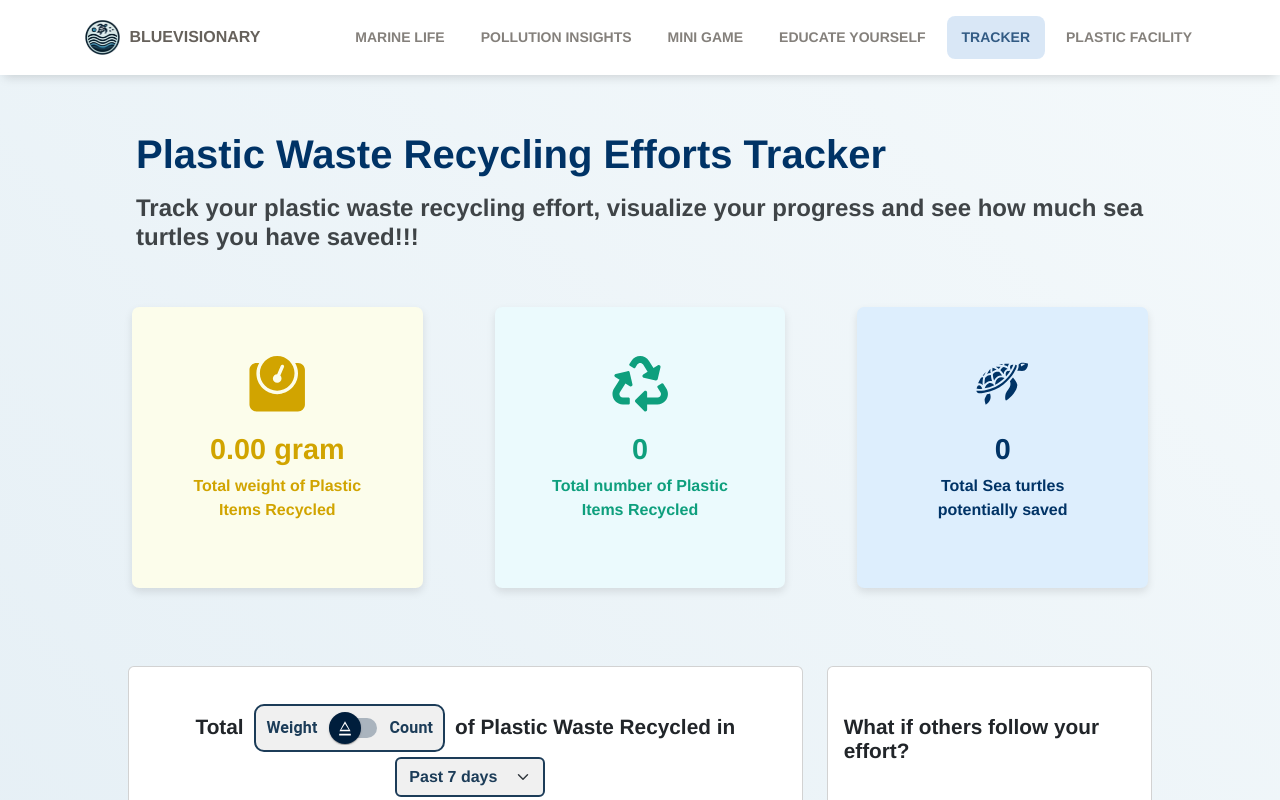
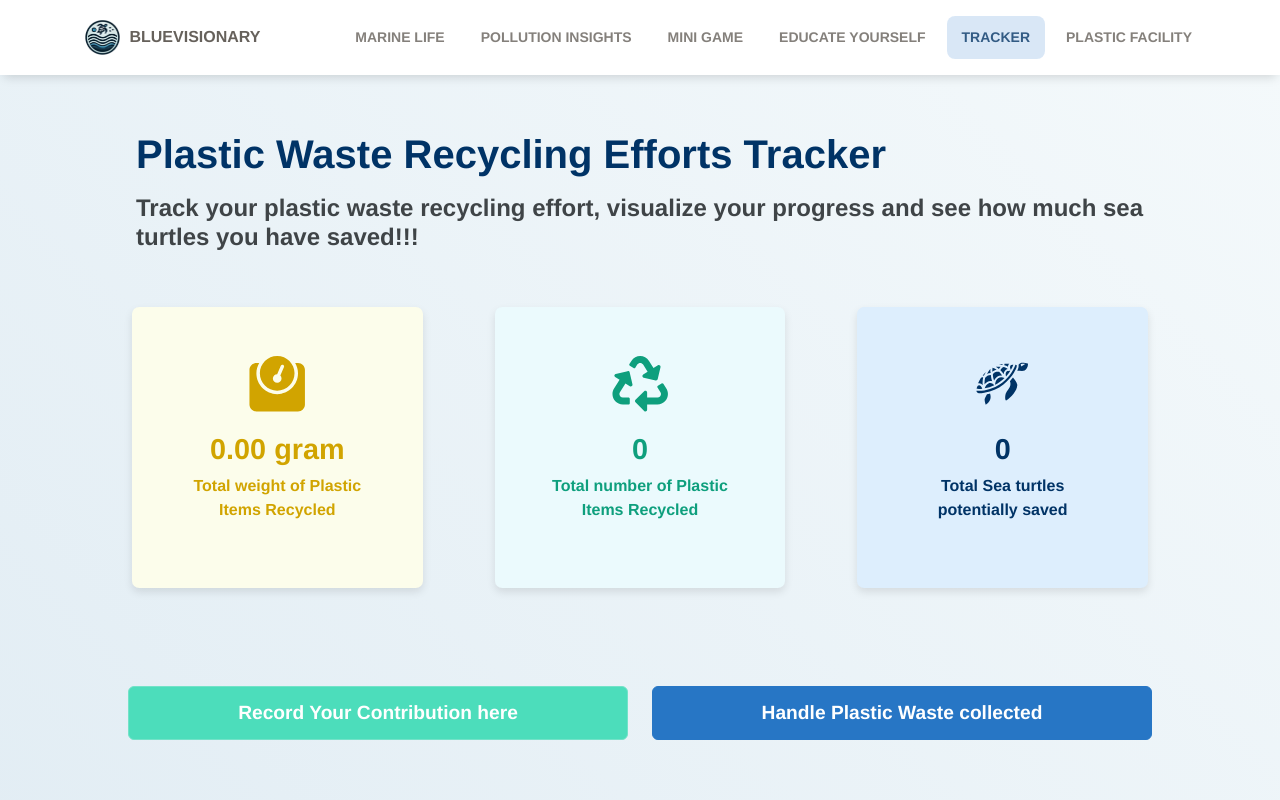
Before and after one commit to YiJieNG/BlueVisionary, a React (Create React App) app in the folder frontend/: page /tracker in a window 1280 px wide. Shown: the top 800 px of the page. Built offline with nearby package versions, Linux system fonts and the light colour scheme.

Commit message:
Update dashboard.js

```diff
--- a/frontend/src/pages/tracker/dashboard.js
+++ b/frontend/src/pages/tracker/dashboard.js
@@ -466,6 +466,7 @@ function Dashboard() {
               </Col>
             </Row>
 
+            {xLabels && xLabels.length > 0 && dataset && dataset.length > 0 && (
               <Row
                 style={{
                   margin: "10px 40px 30px 40px",
@@ -547,7 +548,9 @@ function Dashboard() {
                           <Input
                             type="select"
                             value={selectedShowType}
-                          onChange={(e) => setSelectedShowType(e.target.value)}
+                            onChange={(e) =>
+                              setSelectedShowType(e.target.value)
+                            }
                             style={{
                               width: 150,
                               color: "#1c3c58",
@@ -592,10 +595,10 @@ function Dashboard() {
                       </Row>
 
                       <Row>
-                      {xLabels &&
+                        {/* {xLabels &&
                           xLabels.length > 0 &&
                           dataset &&
-                        dataset.length > 0 && (
+                          dataset.length > 0 && ( */}
                         <PlasticStackBarChart
                           xLabels={xLabels}
                           dataset={dataset}
@@ -605,7 +608,7 @@ function Dashboard() {
                               : "Total Count"
                           }
                         />
-                        )}
+                        {/* )} */}
                       </Row>
                     </CardBody>
                   </Card>
@@ -651,6 +654,8 @@ function Dashboard() {
                   </Card>
                 </Col>
               </Row>
+            )}
+
             <Row
               className="justify-content-between mt-4"
               style={{
@@ -665,7 +670,7 @@ function Dashboard() {
                   block
                 >
                   {" "}
-                  Record Your Impact
+                  Record Your Contribution here
                 </Button>
               </Col>
 
@@ -676,7 +681,7 @@ function Dashboard() {
                   block
                 >
                   {" "}
-                  Handle plastic waste collected
+                  Handle Plastic Waste collected
                 </Button>
               </Col>
               {/* <Col xs="12" md="4">
```
Lines whose indentation alone changed are shown as unchanged.
